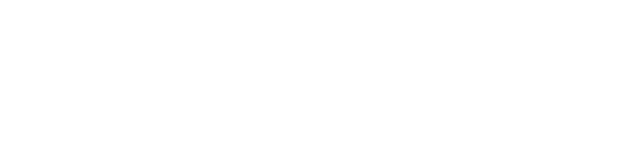
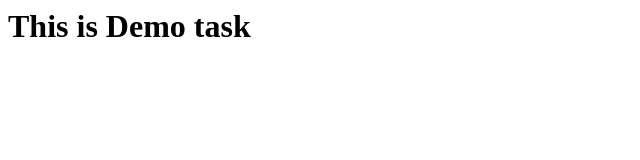
Before and after one commit to ShreejitNair/Demo, a plain HTML site: page index.html in a window 1280 px wide. Shown: the whole page, without its empty margins (0-640 px from the left). Drawn offline with Linux system fonts and the light colour scheme.

Commit message:
Update index.html

```diff
--- a/index.html
+++ b/index.html
@@ -1,3 +1,11 @@
+
+<h1>This is Demo task</h1>
+
+
+
+
+
+
 <!-- Task 1: Make a HTML page to show your name in bold and in center of page -->
 
 <!---
```
